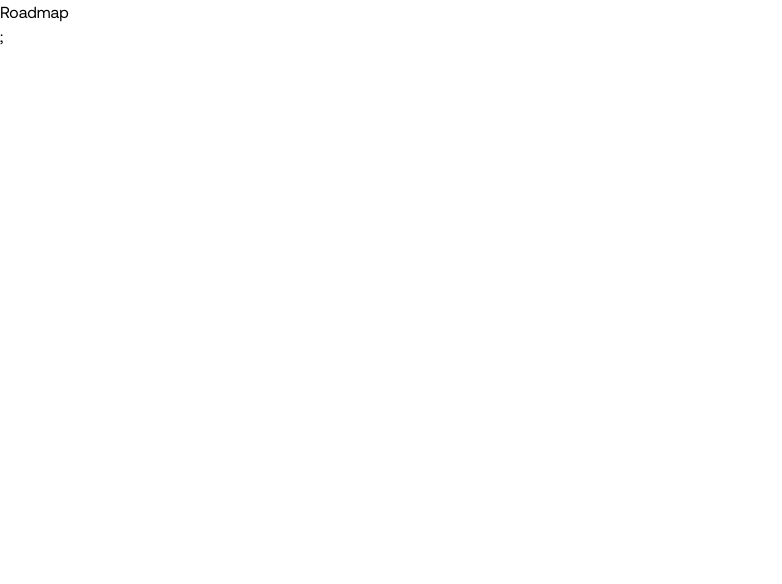
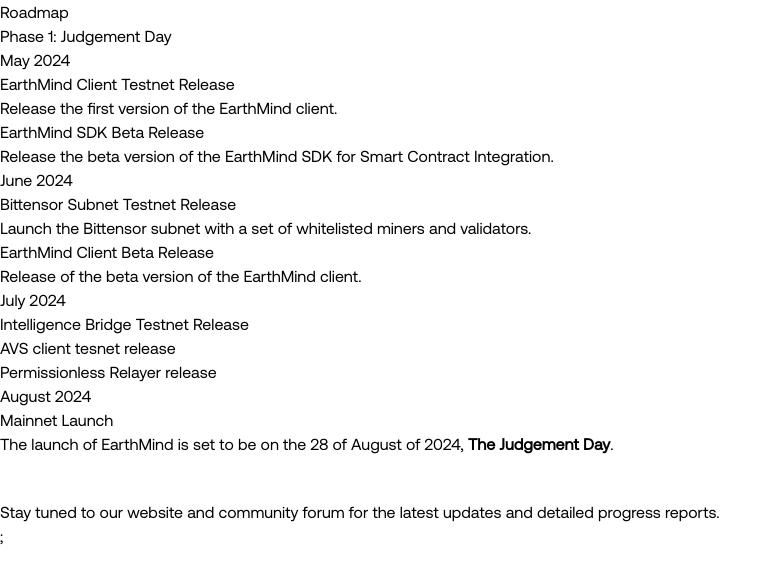
Before and after one commit to Earth-Mind/earthmind-docs, a Next.js app: page /roadmap in a window 1280 px wide. Shown: the top 584 px of the page, without its empty margins (0-782 px from the left). Built offline with nearby package versions, Linux system fonts and the light colour scheme; a web font is replaced by a local one.

Commit message:
roadmap finished

```diff
--- a/components/MockContent.tsx
+++ /dev/null
@@ -1,5 +0,0 @@
-export default function () {
-    return (<h1 className="text-3xl font-bold underline">
-        Hello world!
-    </h1>)
-}
--- /dev/null
+++ b/components/Quote.tsx
@@ -0,0 +1,9 @@
+import React from 'react';
+
+const Quote = ({ children }) => (
+    <blockquote style={{ fontStyle: 'italic', color: '#555', borderLeft: '4px solid #ccc', paddingLeft: '10px', margin: '10px 0' }}>
+        {children}
+    </blockquote>
+);
+
+export default Quote;
--- /dev/null
+++ b/components/StayTuned.tsx
@@ -0,0 +1,10 @@
+import React from 'react';
+import { PROJECT_CONFIG } from '../constants';
+
+const StayTuned = () => (
+    <div style={{ marginTop: '20px' }}>
+        Stay tuned to our <a className='nx-text-primary-600 nx-underline nx-decoration-from-font [text-underline-position:from-font]' href={PROJECT_CONFIG.website} target="_blank" rel="noopener noreferrer">website</a> and <a className='nx-text-primary-600 nx-underline nx-decoration-from-font [text-underline-position:from-font]' href={PROJECT_CONFIG.discord} target="_blank" rel="noopener noreferrer">community forum</a> for the latest updates and detailed progress reports.
+    </div>
+);
+
+export default StayTuned;
--- a/constants/index.ts
+++ b/constants/index.ts
@@ -4,5 +4,6 @@
     discord: 'https://discord.com',
     twitter: 'https://twitter.com',
     repository: 'https://github.com/earth-mind/docs',
-    description: 'Documentation of the EarthMind project'
+    description: 'Documentation of the EarthMind project',
+    website: 'https://earthmind.tech',
 }
--- a/pages/roadmap.mdx
+++ b/pages/roadmap.mdx
@@ -1 +1,36 @@
+import StayTuned from '../components/StayTuned';
+
 # Roadmap
+
+## Phase 1: Judgement Day
+
+### May 2024
+
+#### EarthMind Client Testnet Release
+  - Release the first version of the EarthMind client.
+
+#### EarthMind SDK Beta Release
+  - Release the beta version of the EarthMind SDK for Smart Contract Integration.
+
+### June 2024
+
+#### Bittensor Subnet Testnet Release
+  - Launch the Bittensor subnet with a set of whitelisted miners and validators.
+
+#### EarthMind Client Beta Release
+  - Release of the beta version of the EarthMind client.
+
+### July 2024
+
+#### Intelligence Bridge Testnet Release
+  - AVS client tesnet release
+  - Permissionless Relayer release
+
+### August 2024
+
+#### Mainnet Launch
+  - The launch of EarthMind is set to be on the 28 of August of 2024, **The Judgement Day**.
+
+<br />
+
+<StayTuned />
```
